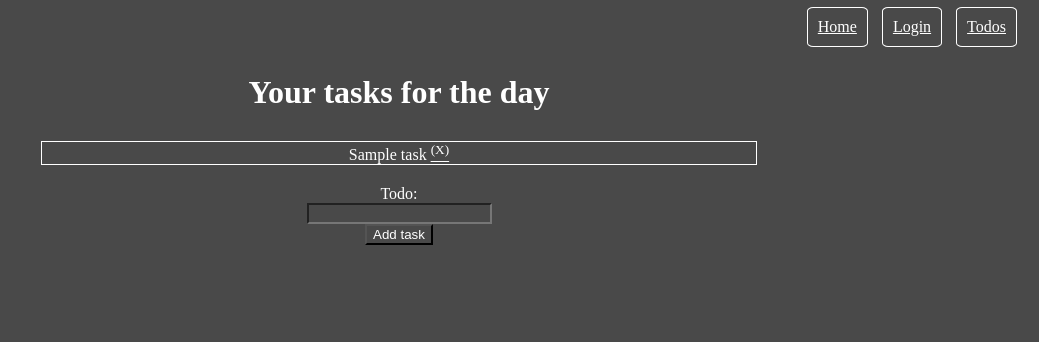
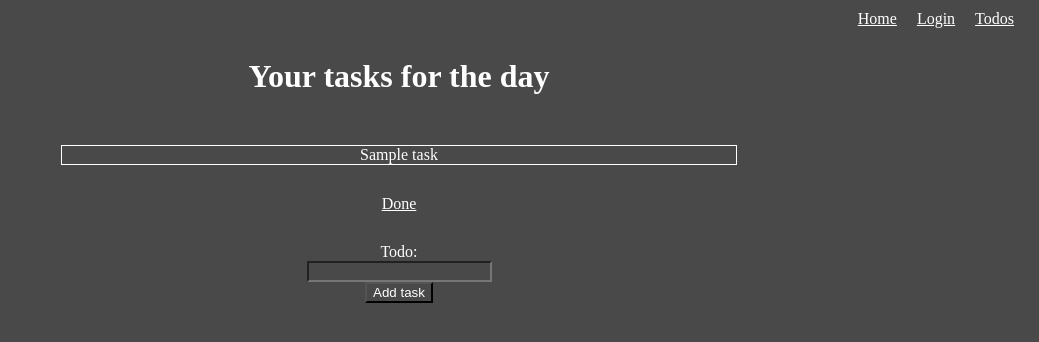
Before and after one commit to donnamagi/Pomodoro-app, a Flask app: template templates/todolist.html in a window 1280 px wide. Shown: the top 342 px of the page, without its empty margins (241-1280 px from the left). Run offline with Flask 2, Linux system fonts and the light colour scheme; the template is opened without the code that fills it: values that come from a table or form of the project are taken from there, most other values are stand-ins (such as "Sample title", 1, 10 or a date in 2020).

Commit message:
Reformatting divs

```diff
--- a/templates/base.html
+++ b/templates/base.html
@@ -11,9 +11,15 @@
 <body>
 
     <nav class="navbar">
-        <p><a href="{{ url_for('index') }}">Home</a></p>
-        <p><a href="{{ url_for('login') }}">Login</a></p>
-        <p><a href="{{ url_for('todolist') }}">Todos</a></p>
+        <div class="nav-button">
+            <a href="{{ url_for('index') }}">Home</a>
+        </div>
+        <div class="nav-button">
+            <a href="{{ url_for('login') }}">Login</a>
+        </div>
+        <div class="nav-button">
+            <a href="{{ url_for('todolist') }}">Todos</a>
+        </div>
     </nav>
 
     <div class="container">
--- a/templates/todolist.html
+++ b/templates/todolist.html
@@ -8,10 +8,15 @@
     {% if todos %}
     <ul>
         {% for task in todos %}
-        <li>
-        {{ task }}
-        <a href= "/delete/{{ task }}" > <sup>(X)</sup> </a>
-        </li>
+        <div class ="todo_element">
+            <div class="task">
+            <li> {{ task }} </li>
+            </div>
+
+            <div class="button">
+                <a href= "/delete/{{ task }}" >Done</a>
+            </div>
+        </div>
         {% endfor %}
     </ul>
     {% endif %}
```
